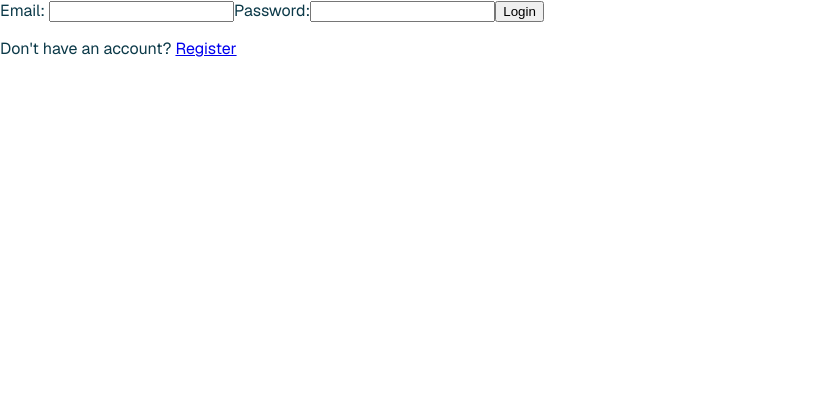
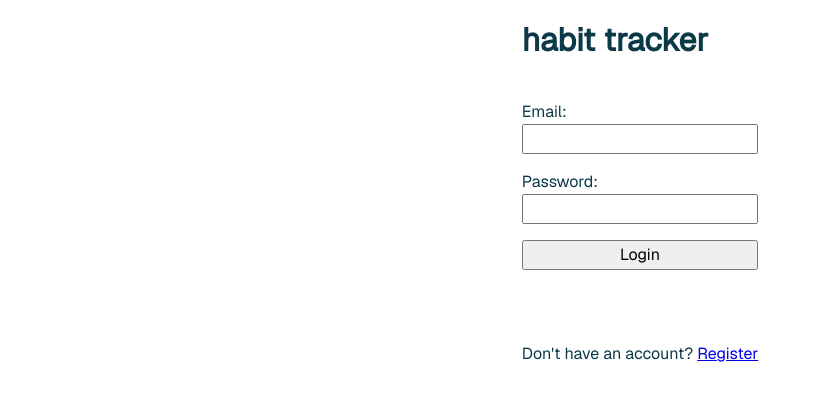
Before and after one commit to jckstllrd/habit-tracker, a React (Vite) app in the folder frontend/: page /login in a window 1280 px wide. Shown: the top 400 px of the page, without its empty margins (0-821 px from the left). Built offline with nearby package versions, Linux system fonts and the light colour scheme; no server answers.

Commit message:
style: add styling for the login page:

```diff
--- a/frontend/src/main.jsx
+++ b/frontend/src/main.jsx
@@ -3,9 +3,9 @@ import { createRoot } from "react-dom/client";
 import "./styles/index.css";
 import App from "./App";
 import { createBrowserRouter, RouterProvider } from "react-router";
-import LoginPage from "./pages/LoginPage";
-import RegisterPage from "./pages/RegisterPage";
-import DashboardPage from "./pages/DashboardPage";
+import LoginPage from "./pages/LoginPage/LoginPage";
+import RegisterPage from "./pages/RegisterPage/RegisterPage";
+import DashboardPage from "./pages/DashboardPage/DashboardPage";
 import AuthProvider from "./contexts/AuthContext.jsx";
 import { PrivateRoutes } from "./routes/PrivateRoutes.jsx";
 const router = createBrowserRouter([
--- a/frontend/src/pages/DashboardPage.jsx
+++ /dev/null
@@ -1,117 +0,0 @@
-import "../styles/App.css";
-import { useEffect, useState } from "react";
-import { createHabit, deleteHabit, getAllHabits } from "../services/habits";
-import {
-  createHabitLog,
-  deleteHabitLog,
-  getAllHabitLogs,
-  getHabitCurrentStreak,
-} from "../services/habitLogs";
-import Habit from "../components/Habit/Habit";
-
-export default function DashboardPage() {
-  const [habits, setHabits] = useState([]);
-  const [logs, setLogs] = useState([]);
-  const [name, setName] = useState("");
-  const [refresh, setRefresh] = useState(false);
-  const [loading, setLoading] = useState(true);
-  useEffect(() => {
-    getAllHabits().then((results) => {
-      Promise.all(
-        results.map((result) =>
-          getHabitCurrentStreak(result.id).then((data) => ({
-            ...result,
-            streak: data.currentStreak,
-          })),
-        ),
-      ).then((results) => {
-        setLoading(false);
-        setHabits(results);
-      });
-    });
-
-    getAllHabitLogs().then((data) => {
-      setLogs(data);
-    });
-  }, [refresh]);
-
-  const handleDeleteHabit = (habit) => {
-    deleteHabit(habit.id).then(() => {
-      setRefresh(!refresh);
-    });
-  };
-  const handleAdd = (event) => {
-    event.preventDefault();
-    createHabit(name).then(() => {
-      setRefresh(!refresh);
-      setName("");
-    });
-  };
-  const handleDeleteLog = (habit) => {
-    const log = logs.find((log) => {
-      const date = new Date().toLocaleDateString("en-CA");
-      const logDate = new Date(log.logged_on).toLocaleDateString("en-CA");
-      if (log.habit_id == habit.id && date == logDate) {
-        return log;
-      }
-    });
-    deleteHabitLog(log.id).then(() => {
-      setRefresh(!refresh);
-    });
-  };
-  const handleLogHabit = (habit) => {
-    const date = new Date().toLocaleDateString("en-CA");
-
-    createHabitLog(habit.id, date).then(() => {
-      setRefresh(!refresh);
-    });
-  };
-  const isHabitLogged = (habit) => {
-    const date = new Date().toLocaleDateString("en-CA").slice(0, 10);
-    const value = logs.some((log) => {
-      const logDate = new Date(log.logged_on).toLocaleDateString("en-CA");
-      if (log.habit_id == habit.id && logDate == date) {
-        return true;
-      }
-
-      return false;
-    });
-    return value;
-  };
-  if (loading) {
-    return (
-      <>
-        <div>Loading Habits...</div>
-      </>
-    );
-  }
-  return (
-    <>
-      <div className="app-container">
-        <div className="grid-container">
-          <form onSubmit={handleAdd}>
-            <input
-              required
-              type="text"
-              onChange={(event) => setName(event.target.value)}
-              value={name}
-            ></input>
-            <button type="submit">Add Habit</button>
-          </form>
-          {habits.map((habit) => {
-            return (
-              <Habit
-                key={habit.id}
-                habit={habit}
-                isHabitLogged={isHabitLogged}
-                handleDeleteLog={handleDeleteLog}
-                handleLogHabit={handleLogHabit}
-                handleDeleteHabit={handleDeleteHabit}
-              />
-            );
-          })}
-        </div>
-      </div>
-    </>
-  );
-}
--- a/frontend/src/pages/LoginPage.jsx
+++ /dev/null
@@ -1,61 +0,0 @@
-import { useState } from "react";
-import * as authService from "../services/auth.js";
-import { Link, useNavigate } from "react-router";
-import { useAuth } from "../hooks/useAuth.js";
-
-export default function LoginPage() {
-  const [email, setEmail] = useState("");
-  const [password, setPassword] = useState("");
-  const [error, setError] = useState(null);
-  let navigate = useNavigate();
-  let auth = useAuth();
-  const handleSubmit = async (event) => {
-    event.preventDefault();
-    try {
-      const response = await authService.login(email, password);
-
-      if (!response.ok) {
-        throw new Error(`Invalid email or password`);
-      }
-      const result = await response.json();
-
-      auth.login(result.token);
-      navigate("/");
-    } catch (error) {
-      setError(error);
-    }
-  };
-  return (
-    <>
-      <div className="loginForm">
-        <form onSubmit={handleSubmit}>
-          <label htmlFor="email">
-            Email:{" "}
-            <input
-              name="email"
-              onChange={(event) => setEmail(event.target.value)}
-              required
-              type="text"
-              value={email}
-            ></input>
-          </label>
-          <label htmlFor="password">
-            Password:
-            <input
-              required
-              name="password"
-              onChange={(event) => setPassword(event.target.value)}
-              value={password}
-              type="password"
-            ></input>
-          </label>
-          <button type="submit">Login</button>
-        </form>
-      </div>
-      <div className="errorMessage">{error ? error.message : ""}</div>
-      <p>
-        Don't have an account? <Link to={"/register"}>Register</Link>
-      </p>
-    </>
-  );
-}
--- a/frontend/src/pages/RegisterPage.jsx
+++ b/frontend/src/pages/LoginPage/LoginPage.jsx
@@ -1,23 +1,19 @@
 import { useState } from "react";
+import * as authService from "../../services/auth.js";
 import { Link, useNavigate } from "react-router";
-import { useAuth } from "../hooks/useAuth";
-import * as authService from "../services/auth.js";
+import { useAuth } from "../../hooks/useAuth.js";
+import styles from "./LoginPage.module.css";
 
-export default function RegisterPage() {
+export default function LoginPage() {
   const [email, setEmail] = useState("");
   const [password, setPassword] = useState("");
-  const [confirmPassword, setConfirmPassword] = useState("");
   const [error, setError] = useState(null);
   let navigate = useNavigate();
   let auth = useAuth();
   const handleSubmit = async (event) => {
     event.preventDefault();
     try {
-      const response = await authService.register(
-        email,
-        password,
-        confirmPassword,
-      );
+      const response = await authService.login(email, password);
 
       if (!response.ok) {
         throw new Error(`Invalid email or password`);
@@ -31,10 +27,11 @@ export default function RegisterPage() {
     }
   };
   return (
-    <>
-      <div className="registerForm">
-        <form onSubmit={handleSubmit}>
-          <label htmlFor="email">
+    <div className={styles.loginWrapper}>
+      <div className={styles.loginContainer}>
+        <h1 className={styles.logo}>habit tracker</h1>
+        <form onSubmit={handleSubmit} className={styles.loginForm}>
+          <label htmlFor="email" className={styles.formInput}>
             Email:{" "}
             <input
               name="email"
@@ -44,7 +41,7 @@ export default function RegisterPage() {
               value={email}
             ></input>
           </label>
-          <label htmlFor="password">
+          <label htmlFor="password" className={styles.formInput}>
             Password:
             <input
               required
@@ -54,23 +51,13 @@ export default function RegisterPage() {
               type="password"
             ></input>
           </label>
-          <label htmlFor="confirmPassword">
-            Confirm Password:
-            <input
-              required
-              name="confirmPassword"
-              onChange={(event) => setConfirmPassword(event.target.value)}
-              value={confirmPassword}
-              type="password"
-            ></input>
-          </label>
-          <button type="submit">Register</button>
+          <button type="submit">Login</button>
         </form>
+        <div className="errorMessage">{error ? error.message : ""}</div>
+        <p>
+          Don't have an account? <Link to={"/register"}>Register</Link>
+        </p>
       </div>
-      <div className="errorMessage">{error ? error.message : ""}</div>
-      <p>
-        Already have an account? <Link to={"/login"}>Log In</Link>
-      </p>
-    </>
+    </div>
   );
 }
--- /dev/null
+++ b/frontend/src/pages/LoginPage/LoginPage.module.css
@@ -0,0 +1,26 @@
+.loginWrapper {
+  display: flex;
+  flex-direction: column;
+  height: 100%;
+  align-items: center;
+  justify-content: flex-start;
+  gap: 16px;
+  padding-top: 1rem;
+}
+
+.loginContainer {
+  display: flex;
+  flex-direction: column;
+  gap: 36px;
+}
+
+.loginForm {
+  display: flex;
+  flex-direction: column;
+  gap: 16px;
+}
+
+.formInput {
+  display: flex;
+  flex-direction: column;
+}
--- a/frontend/src/styles/App.css
+++ b/frontend/src/styles/App.css
@@ -3,8 +3,89 @@
 #E71D36 — bad habits, alerts, pop elements
 #416165 — navbar/secondary surfaces
 #9FB1BC — muted shading, secondary text */
+/* 1. Use a more-intuitive box-sizing model */
 
 @import "@fontsource/geist";
+
+*,
+*::before,
+*::after {
+  box-sizing: border-box;
+}
+
+/* 2. Remove default margin */
+*:not(dialog) {
+  margin: 0;
+}
+
+/* 3. Enable keyword animations */
+@media (prefers-reduced-motion: no-preference) {
+  html {
+    interpolate-size: allow-keywords;
+  }
+}
+
+body {
+  /* 4. Increase line-height */
+  line-height: 1.5;
+  /* 5. Improve text rendering */
+  -webkit-font-smoothing: antialiased;
+}
+
+/* 6. Improve media defaults */
+img,
+picture,
+video,
+canvas,
+svg {
+  display: block;
+  max-width: 100%;
+}
+
+/* 7. Inherit fonts for form controls */
+input,
+button,
+textarea,
+select {
+  font: inherit;
+}
+
+/* 8. Avoid text overflows */
+p,
+h1,
+h2,
+h3,
+h4,
+h5,
+h6 {
+  overflow-wrap: break-word;
+}
+
+/* 9. Improve line wrapping */
+p {
+  text-wrap: pretty;
+}
+
+h1,
+h2,
+h3,
+h4,
+h5,
+h6 {
+  text-wrap: balance;
+}
+
+/*
+  10. Create a root stacking context
+*/
+#root,
+#__next {
+  isolation: isolate;
+}
+
+#root {
+  height: 100%;
+}
 
 :root {
   --main-background: #f4f4ed;
```
